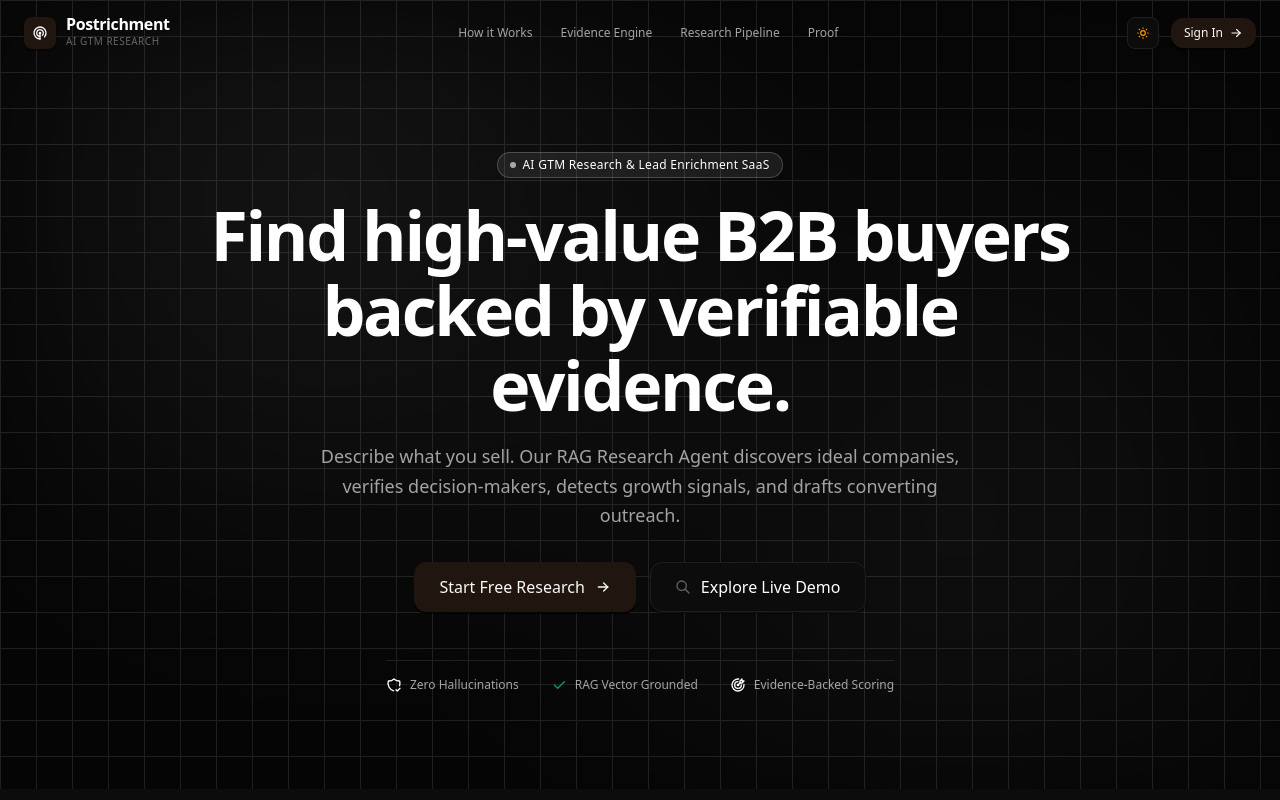
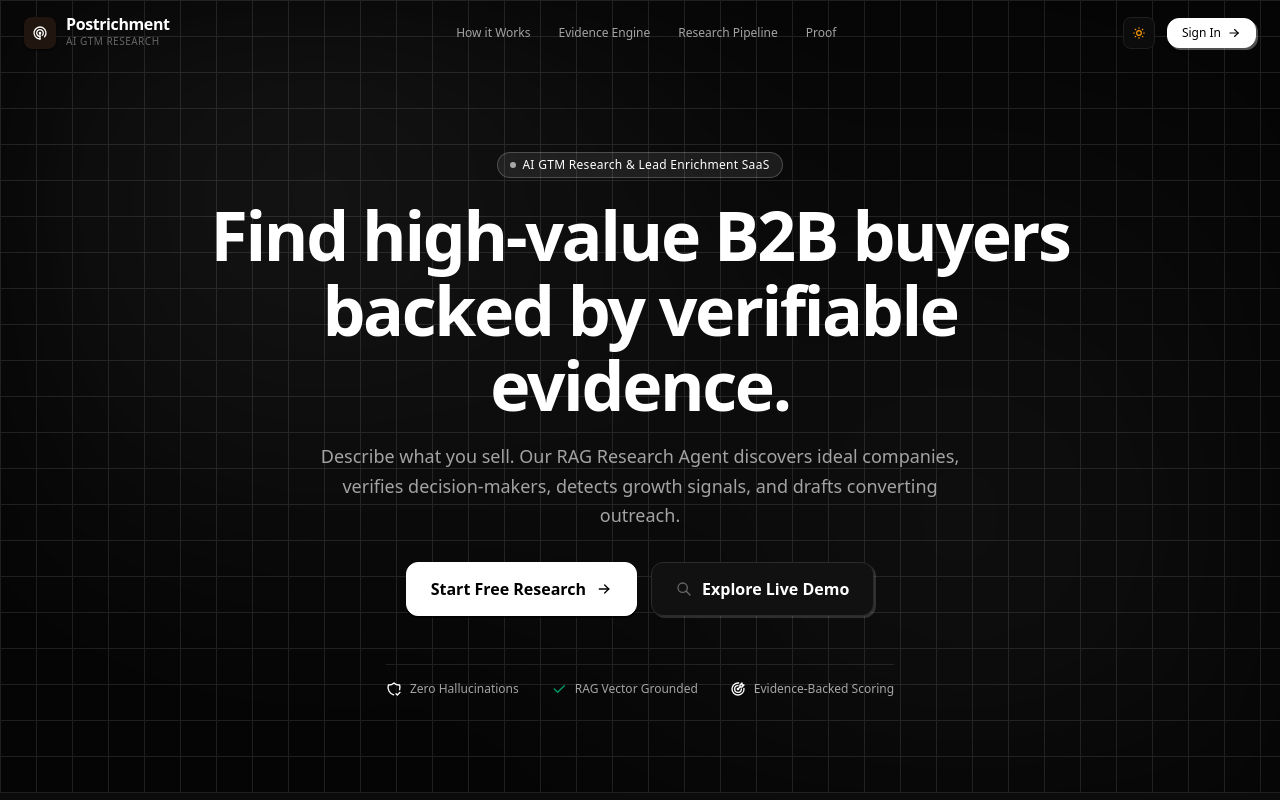
Before and after one commit to fit-edoc/prostichemet, a Next.js app in the folder frontend/: page / in a window 1280 px wide. Shown: the top 800 px of the page. Built offline with nearby package versions, Linux system fonts and the light colour scheme; no server answers.

Commit message:
feat(ui): redesign Button primitive with rounded-xl and 2px box shadow

```diff
--- a/frontend/src/components/ui/Button.tsx
+++ b/frontend/src/components/ui/Button.tsx
@@ -26,32 +26,32 @@ export const Button = React.forwardRef<HTMLButtonElement, ButtonProps>(
     },
     ref
   ) => {
-    // Sizes
+    // Strictly rounded-xl on all sizes
     const sizeClasses = {
-      sm: "text-xs px-3 py-1.5 rounded-lg gap-1.5 font-medium",
-      md: "text-sm px-4 py-2.2 rounded-xl gap-2 font-medium",
-      lg: "text-base px-6 py-3 rounded-xl gap-2.5 font-semibold",
+      sm: "text-xs px-3.5 py-1.5 rounded-xl gap-1.5 font-medium",
+      md: "text-sm px-4.5 py-2.5 rounded-xl gap-2 font-medium",
+      lg: "text-base px-6 py-3.5 rounded-xl gap-2.5 font-semibold",
     }[size];
 
-    // Variants (White & Dark Brown clean SaaS theme)
+    // Tactile 2px shadow and pure black & white variants
     const variantClasses = {
       primary:
-        "bg-[#20150F] text-[#FAF9F7] border border-[#20150F] hover:bg-[#34241B] shadow-[var(--shadow-sm)] dark:bg-[#FAF9F7] dark:text-[#120D0A] dark:border-[#FAF9F7] dark:hover:bg-[#E8E0D5]",
+        "bg-white text-black border border-white hover:bg-zinc-200 shadow-[2px_2px_0px_rgba(255,255,255,0.3)] active:translate-x-[1px] active:translate-y-[1px]",
       secondary:
-        "bg-[var(--bg-surface)] text-[var(--text-primary)] border border-[var(--border-subtle)] hover:border-[var(--border-medium)] hover:bg-[var(--bg-elevated)] shadow-[var(--shadow-xs)]",
+        "bg-[#111111] text-white border border-[#2B2B2B] hover:bg-[#1A1A1A] hover:border-[#444444] shadow-[2px_2px_0px_rgba(255,255,255,0.15)] active:translate-x-[1px] active:translate-y-[1px]",
       brown:
-        "bg-[var(--accent-brown)] text-white border border-[var(--accent-brown)] hover:opacity-90 shadow-[var(--shadow-sm)]",
+        "bg-white text-black border border-white hover:bg-zinc-200 shadow-[2px_2px_0px_rgba(255,255,255,0.3)] active:translate-x-[1px] active:translate-y-[1px]",
       outline:
-        "bg-transparent text-[var(--text-primary)] border border-[var(--border-medium)] hover:bg-[var(--bg-elevated)]",
+        "bg-transparent text-white border border-[#2E2E2E] hover:bg-[#141414] hover:border-zinc-400 shadow-[2px_2px_0px_rgba(255,255,255,0.15)] active:translate-x-[1px] active:translate-y-[1px]",
       ghost:
-        "bg-transparent text-[var(--text-secondary)] hover:text-[var(--text-primary)] hover:bg-[var(--bg-elevated)]",
+        "bg-transparent text-zinc-400 hover:text-white hover:bg-[#141414] active:translate-x-[1px] active:translate-y-[1px]",
     }[variant];
 
     return (
       <button
         ref={ref}
         disabled={disabled || isLoading}
-        className={`btn-clean inline-flex items-center justify-center cursor-pointer select-none transition-all duration-200 disabled:opacity-50 disabled:cursor-not-allowed ${sizeClasses} ${variantClasses} ${className}`}
+        className={`inline-flex items-center justify-center cursor-pointer select-none transition-all duration-150 disabled:opacity-50 disabled:cursor-not-allowed ${sizeClasses} ${variantClasses} ${className}`}
         {...props}
       >
         {isLoading ? (
```
